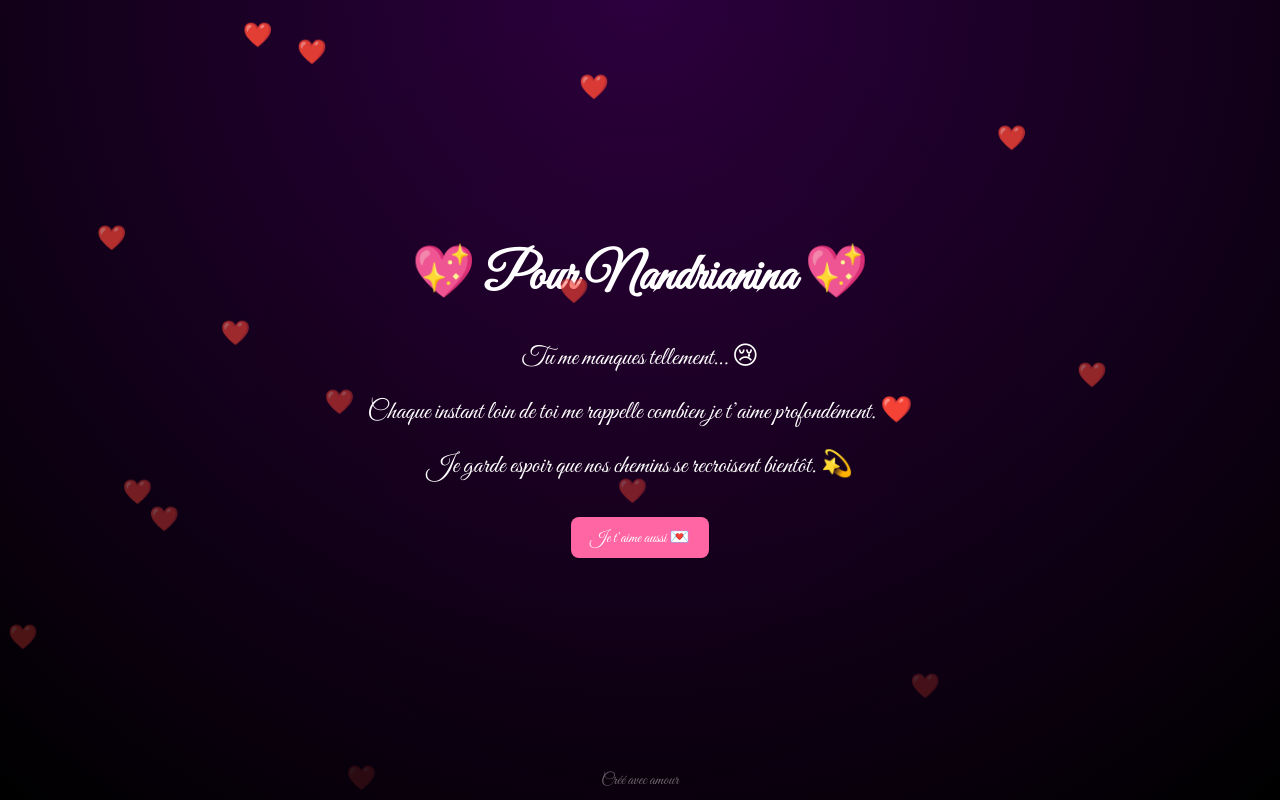
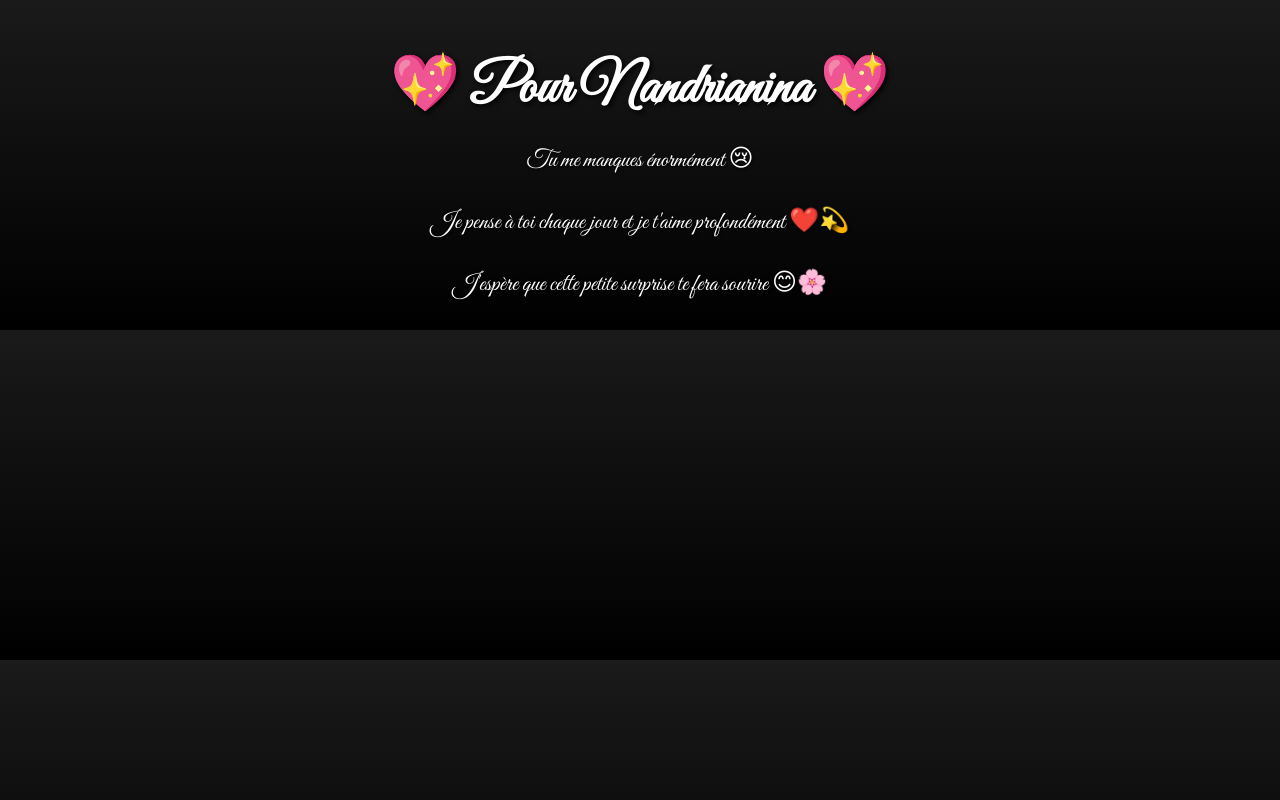
Before and after one commit to Artynrams/Je-t-aime, a plain HTML site: page index.html in a window 1280 px wide. Drawn offline with Linux system fonts and the light colour scheme.

Commit message:
Update index.html

```diff
--- a/index.html
+++ b/index.html
@@ -1,154 +1,88 @@
-
 <!DOCTYPE html>
+<html lang="es">
 <html lang="fr">
 <head>
     <meta charset="UTF-8">
-  <title>Pour Nandrianina</title>
+    <title>Pour Nandrianina♥️</title>
     <meta name="viewport" content="width=device-width, initial-scale=1.0">
+    <title>Para Nandrianina</title>
     <style>
         @import url('https://fonts.googleapis.com/css2?family=Great+Vibes&display=swap');
 
-    * {
+        body {
+            background: linear-gradient(to right, #ffdde1, #ee9ca7);
+            font-family: 'Segoe UI', Tahoma, Geneva, Verdana, sans-serif;
+            text-align: center;
+            padding: 50px;
             margin: 0;
             padding: 0;
-      box-sizing: border-box;
+            background: linear-gradient(to bottom, #1a1a1a, #000000);
+            font-family: 'Great Vibes', cursive;
+            color: #fff;
+            text-align: center;
+            overflow-x: hidden;
         }
 
-    body {
-      background: radial-gradient(circle at top, #2c003e 0%, #000 100%);
-      font-family: 'Great Vibes', cursive;
-      color: #fff;
-      min-height: 100vh;
-      display: flex;
-      flex-direction: column;
-      justify-content: center;
-      align-items: center;
-      text-align: center;
+        .container {
+            margin-top: 15%;
             padding: 20px;
-      overflow: hidden;
-      position: relative;
         }
 
         h1 {
-      font-size: 3.2em;
-      margin-bottom: 20px;
-      animation: fadeInDown 2s ease-in-out;
+            font-size: 3em;
+            margin-top: 50px;
+            text-shadow: 2px 2px 5px #000;
+            font-size: 3.5em;
+            margin-bottom: 10px;
+            animation: fadeIn 3s ease-in-out forwards;
         }
 
         p {
-      font-size: 1.6em;
-      max-width: 90%;
-      margin: 10px 0;
-      animation: fadeInUp 2.5s ease-in-out;
+            font-size: 1.5em;
+            margin: 30px 0;
+            text-shadow: 1px 1px 3px #000;
+            margin-top: 20px;
+            animation: slideUp 4s ease-in-out forwards;
+            opacity: 0;
         }
 
-    .glow {
-      position: absolute;
-      width: 100%;
-      height: 100%;
-      background: radial-gradient(circle, rgba(255, 0, 128, 0.05) 0%, transparent 70%);
-      z-index: -1;
-      animation: pulse 6s infinite;
+        audio {
+            margin-top: 40px;
+            display: none;
         }
 
-    @keyframes fadeInDown {
-      0% { opacity: 0; transform: translateY(-30px); }
-      100% { opacity: 1; transform: translateY(0); }
+        @keyframes fadeIn {
+            from { opacity: 0; transform: scale(0.9); }
+            to { opacity: 1; transform: scale(1); }
         }
 
-    @keyframes fadeInUp {
-      0% { opacity: 0; transform: translateY(30px); }
-      100% { opacity: 1; transform: translateY(0); }
+        @keyframes slideUp {
+            0% { transform: translateY(30px); opacity: 0; }
+            100% { transform: translateY(0); opacity: 1; }
         }
 
-    @keyframes pulse {
-      0%, 100% { opacity: 0.3; }
-      50% { opacity: 0.6; }
-    }
-
-    .heart {
+        .background-glow {
             position: fixed;
-      top: -50px;
-      font-size: 24px;
-      animation: fall linear infinite;
-      color: #ff4d88;
-    }
-
-    @keyframes fall {
-      0% { transform: translateY(0); opacity: 1; }
-      100% { transform: translateY(120vh); opacity: 0; }
-    }
-
-    #surprise {
-      display: none;
-      font-size: 1.4em;
-      margin-top: 30px;
-      animation: fadeInUp 2s ease forwards;
-    }
-
-    button {
-      margin-top: 25px;
-      padding: 10px 20px;
-      font-size: 1em;
-      font-family: 'Great Vibes', cursive;
-      border: none;
-      border-radius: 8px;
-      background-color: #ff66a3;
-      color: white;
-      cursor: pointer;
-      animation: fadeInUp 3s ease-in-out;
-      transition: background-color 0.3s;
-    }
-
-    button:hover {
-      background-color: #ff3385;
-    }
-
-    footer {
-      position: absolute;
-      bottom: 10px;
-      font-size: 1em;
-      opacity: 0.4;
-    }
-
-    @media (max-width: 600px) {
-      h1 { font-size: 2.2em; }
-      p { font-size: 1.2em; }
+            top: 0; left: 0;
+            width: 100%; height: 100%;
+            background: radial-gradient(ellipse at center, rgba(255,0,150,0.1) 0%, rgba(0,0,0,0.9) 100%);
+            z-index: -1;
         }
     </style>
 </head>
 <body>
-  <div class="glow"></div>
     <h1>💖 Pour Nandrianina 💖</h1>
-  <p>Tu me manques tellement… 😢</p>
-  <p>Chaque instant loin de toi me rappelle combien je t’aime profondément. ❤️</p>
-  <p>Je garde espoir que nos chemins se recroisent bientôt. 💫</p>
-
-  <button onclick="showSurprise()">Je t’aime aussi 💌</button>
-  <div id="surprise">💖 Tu es la plus belle chose qui me soit arrivée. Je t'attendrai toujours. 💖</div>
-
-  <footer>Créé avec amour</footer>
-
-  <script>
-    // Générer des cœurs animés
-    const createHeart = () => {
-      const heart = document.createElement('div');
-      heart.classList.add('heart');
-      heart.innerText = '❤️';
-      heart.style.left = Math.random() * 100 + 'vw';
-      heart.style.animationDuration = 2 + Math.random() * 3 + 's';
-      document.body.appendChild(heart);
-
-      setTimeout(() => {
-        heart.remove();
-      }, 5000);
-    };
-    setInterval(createHeart, 300);
-
-    // Afficher la surprise
-    function showSurprise() {
-      document.getElementById('surprise').style.display = 'block';
-    }
-  </script>
-</body>
-</html>
+    <p>Tu me manques énormément 😢</p>
+    <p>Je pense à toi chaque jour et je t'aime profondément ❤️💫</p>
+    <p>J'espère que cette petite surprise te fera sourire 😊🌸</p>
+    <audio controls autoplay loop>
+    <div class="background-glow"></div>
+    <div class="container">
+        <h1>💖 Pour Nandrianina 💖</h1>
+        <p>Tu me manques tellement... 😢</p>
+        <p>Mon cœur pense à toi à chaque instant. Je t’aime plus que les mots ne peuvent le dire ❤️</p>
+    </div>
+    <audio autoplay loop>
+        <source src="disfruto.mp3" type="audio/mpeg">
+        Ton navigateur ne supporte pas l'audio.
+    </audio>
```
Lines whose indentation alone changed are shown as unchanged.
